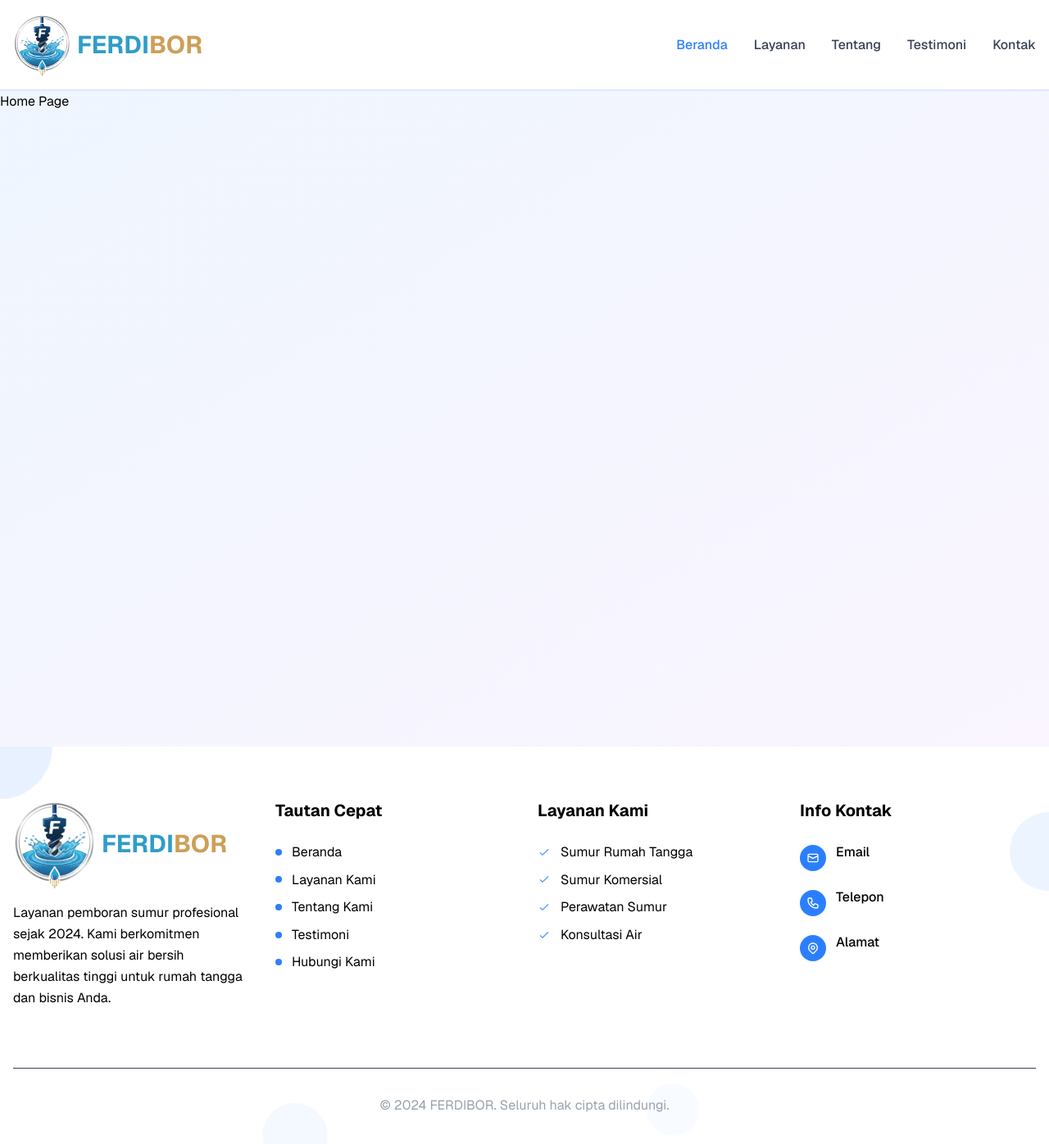
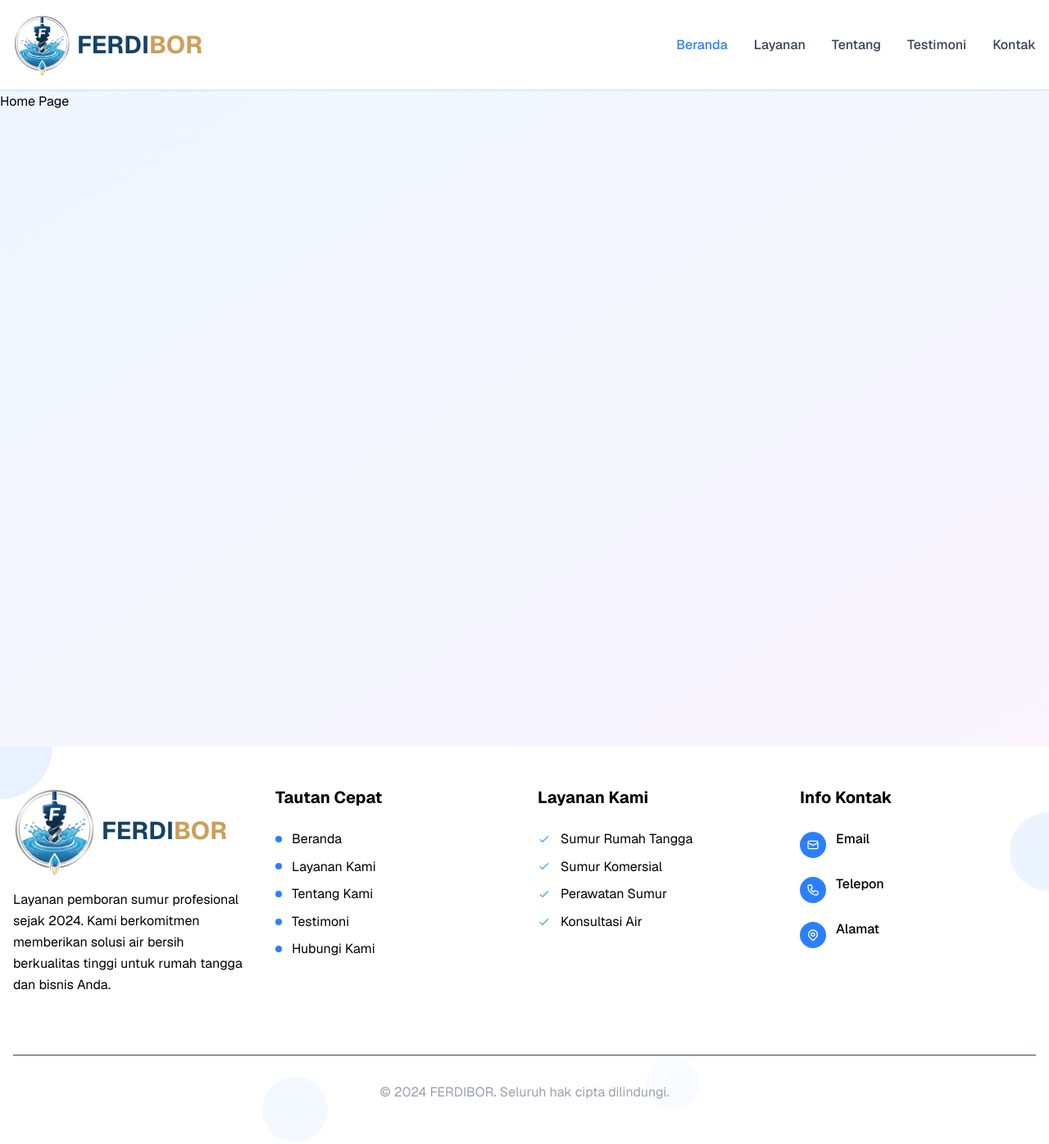
Before and after one commit to reziferdiansyah/SSR-Next-JS, a Next.js app: page / in a window 1280 px wide. Shown: the top 1396 px of the page at 82% size. Built offline with nearby package versions, Linux system fonts and the light colour scheme.

Commit message:
update-for-color

```diff
--- a/src/components/Footer.tsx
+++ b/src/components/Footer.tsx
@@ -12,7 +12,7 @@ export default function Footer() {
                 <div className="absolute bottom-10 right-1/3 w-16 h-16 bg-blue-200 rounded-full"></div>
             </div>
 
-            <div className="container mx-auto px-4 py-16 relative z-10">
+            <div className="container mx-auto px-4 py-12 relative z-10">
                 {/* Main Footer Content */}
                 <div className="grid grid-cols-1 md:grid-cols-2 lg:grid-cols-4 gap-8 mb-12">
                     {/* Company Info */}
@@ -27,7 +27,7 @@ export default function Footer() {
                                     className="rounded-lg"
                                 />
                             </div>
-                            <span className="text-3xl font-bold ml-2 text-[#309dc8]">FERDI</span>
+                            <span className="text-3xl font-bold ml-2 text-[#154367]">FERDI</span>
                             <span className="text-3xl font-bold text-[#cd9f59]">BOR</span>
                         </div>
                         <p className="text-black mb-6 leading-relaxed">
--- a/src/components/Header.tsx
+++ b/src/components/Header.tsx
@@ -21,7 +21,7 @@ export default function Header() {
                             height={70}
                         />
                     </div>
-                    <span className="text-3xl font-bold ml-2 text-[#309dc8]">FERDI</span>
+                    <span className="text-3xl font-bold ml-2 text-[#154367]">FERDI</span>
                     <span className="text-3xl font-bold text-[#cd9f59]">BOR</span>
                 </Link>
                 <nav className="hidden md:flex space-x-8">
```
